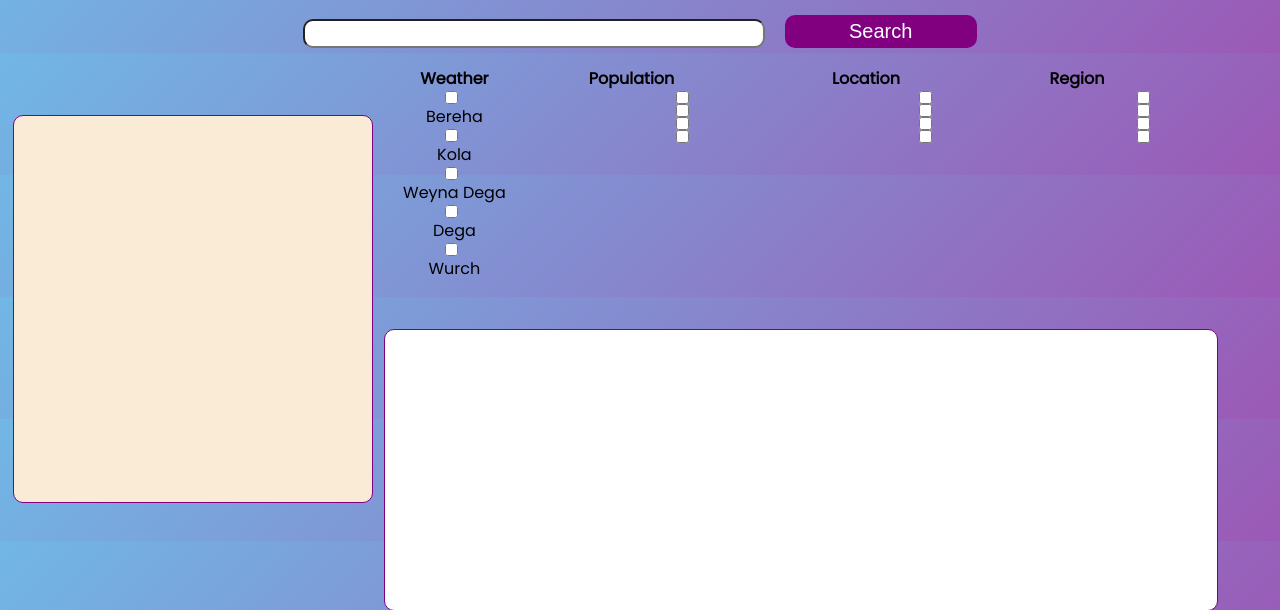
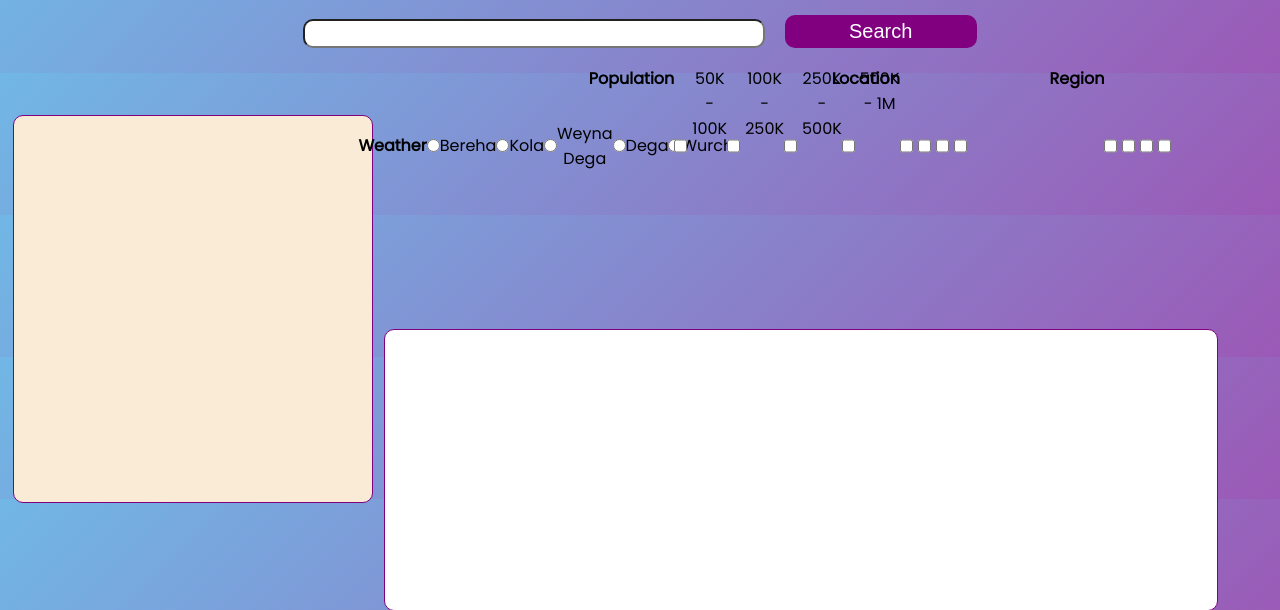
Before and after one commit to birhan-kassaye/Web-Service_for_tourism, a Flask app: page / in a window 1280 px wide. Shown: the part 69-679 px from the top of the page. Run offline with Flask 3, Linux system fonts and the light colour scheme; some libraries are stand-ins or nearby versions.

Commit message:
Fixed some issues

```diff
--- a/api/v1/app.py
+++ b/api/v1/app.py
@@ -34,5 +34,5 @@ if __name__ == "__main__":
     if not host:
         host = '0.0.0.0'
     if not port:
-        port = '5001'
-    app.run(host=host, port=port, threaded=True)
+        port = 5001
+    app.run(host=host, port=5001)
--- a/app/app.py
+++ b/app/app.py
@@ -7,7 +7,7 @@ app = Flask(__name__)
 
 @app.route("/", methods=["GET"])
 def index():
-    cities = []
+    places = []
     if request.args:
         city = request.args.get('city_name')
         if city:
@@ -21,13 +21,18 @@ def index():
                         weather = i['weather']
                         population = i['population']
                         ids = i['id']
+                        for j in data:
+                            if j['__class__'] == 'TouristSite':
+                                if j['city_id'] == ids:
+                                    places.append(j['name'])
 
                         return render_template("city_specific.html",
                                                city=city,
                                                region=region,
                                                weather=weather,
                                                population=population,
-                                               ids=ids)
+                                               ids=ids,
+                                               places=places)
                     else:
                         pass
                 else:
@@ -41,6 +46,7 @@ def index():
 
 @app.route("/<city>", methods=["GET"], strict_slashes=False)
 def get_city_info(city):
+    places = []
     if city:
         response = requests.get('http://0.0.0.0:5001/api/v1/all')
         data = response.json()
@@ -52,13 +58,18 @@ def get_city_info(city):
                     weather = i['weather']
                     population = i['population']
                     ids = i['id']
+                    for j in data:
+                            if j['__class__'] == 'TouristSite':
+                                if j['city_id'] == ids:
+                                    places.append(j['name'])
 
                     return render_template("city_specific.html",
                                             city=city,
                                             region=region,
                                             weather=weather,
                                             population=population,
-                                            ids=ids)
+                                            ids=ids,
+                                            places=places)
                 else:
                     pass
 
--- a/app/static/script/city_specific.js
+++ b/app/static/script/city_specific.js
@@ -24,7 +24,7 @@ $('document').ready(function () {
       }
     }
   });
-*/
+
 
 
   $.ajax( {
@@ -56,7 +56,7 @@ $('document').ready(function () {
     }
   });
 
-/*  const readjsonfile = $.getJSON('static/file.json', function(data){
+  const readjsonfile = $.getJSON('static/file.json', function(data){
     const list = data;
     for (i in list) {
       if (list[i]['__class__'] == 'TouristSite'){
--- a/app/static/script/filters.js
+++ b/app/static/script/filters.js
@@ -1,5 +1,5 @@
 $('document').ready( function() {
-  var interval = setInterval(checkInput, 100);
+  /*var interval = setInterval(checkInput, 100);
   let filters = {};
   function checkInput() {
     $('.checkoption').click(function() {
@@ -23,7 +23,7 @@ $('document').ready( function() {
         filters[$(this).attr('data-name')] = $(this).attr('data-value')
       }
     });
-  }
+  }*/
 
     $.getJSON('static/file.json', function (data) {
       const info = data;
--- a/app/static/styles/filters.css
+++ b/app/static/styles/filters.css
@@ -1,15 +1,38 @@
+#filters {
+   display: flex;
+   flex-direction: column;
+   justify-content: space-between;
+   height: 30%;
+   width: 50%;
+}
+
+
 #weather {
-    display: inline-flex;
+    display: flex;
+    flex-direction: row;
     position: absolute;
     left: 28%;
     width: 15%;
     padding-top: 1%;
     height: 20%;
-    flex-direction: column;
     justify-content: space-between;
    align-items: center;
 }
 
+#population{
+   display: flex;
+   flex-direction: row;
+}
+
+#location{
+   display: flex;
+   flex-direction: row;
+}
+
+#region{
+   display: flex;
+   flex-direction: row;
+}
 
 input[type="checkbox"] {
    margin-right: 5px;
--- a/app/static/styles/style.css
+++ b/app/static/styles/style.css
@@ -110,6 +110,14 @@ button {
     overflow-y: scroll;
 }
 
+#all-cities nav li{
+    padding-left: 10px;
+}
+
+#all-cities nav li:hover{
+    background-color: #c88ae0;
+ }
+
 #all-cities li {
     background-color: transparent;
     padding: 10px 10px 10px 1px;
--- a/app/templates/index.html
+++ b/app/templates/index.html
@@ -26,37 +26,39 @@
 	    <ol></ol>
 	</nav>
     </div>
-    <section id="filters">
+    <div id="filters">
+        <form action="/" method="get">
             <div id="weather">
                 <label>Weather</label>
-            <input type="checkbox" class="weatheroption" name="weather" data-value="Bereha">Bereha</input>
-            <input type="checkbox" class="weatheroption" data-name="weather" data-value="Kola">Kola</input>
-            <input type="checkbox" class="weatheroption" data-name="weather" data-value="Weyna Dega">Weyna Dega</input>
-            <input type="checkbox" class="weatheroption" data-name="weather" data-value="Dega">Dega</input>
-            <input type="checkbox" class="weatheroption">Wurch</input>
+                <input type="radio" class="weatheroption" name="weather" value="Bereha">Bereha</input>
+                <input type="radio" class="weatheroption" name="weather" value="Kola">Kola</input>
+                <input type="radio" class="weatheroption" name="weather" value="Weyna Dega">Weyna Dega</input>
+                <input type="radio" class="weatheroption" name="weather" value="Dega">Dega</input>
+                <input type="radio" class="weatheroption" name="weather" value="Wurch">Wurch</input>
             </div>
             <div id="population">
                 <label>Population</label>
-                <input type="checkbox" class="checkoption"></input>
-            <input type="checkbox" class="checkoption"></input>
-            <input type="checkbox" class="checkoption"></input>
-            <input type="checkbox" class="checkoption"></input>
+                <input type="checkbox" class="checkoption" name="population" value="50K - 100K">50K - 100K</input>
+                <input type="checkbox" class="checkoption" name="population" value="100K - 250K">100K - 250K</input>
+                <input type="checkbox" class="checkoption" name="population" value="250K - 500K">250K - 500K</input>
+                <input type="checkbox" class="checkoption" name="population" value="500K - 1M">500K - 1M</input>
             </div>
             <div id="location">
                 <label>Location</label>
-                <input type="checkbox" class="locationoption"></input>
-            <input type="checkbox" class="locationoption"></input>
-            <input type="checkbox" class="locationoption"></input>
-            <input type="checkbox"class="locationoption"></input>
+                    <input type="checkbox" class="locationoption" name="location"></input>
+                <input type="checkbox" class="locationoption" name="location"></input>
+                <input type="checkbox" class="locationoption" name="location"></input>
+                <input type="checkbox"class="locationoption" name="location"></input>
             </div>
             <div id="region">
                 <label>Region</label>
-            <input type="checkbox" class="regionoption"></input>
-            <input type="checkbox" class="regionoption"></input>
-            <input type="checkbox" class="regionoption"></input>
-            <input type="checkbox" class="regionoption"></input>
+                <input type="checkbox" class="regionoption" name="region"></input>
+                <input type="checkbox" class="regionoption" name="region"></input>
+                <input type="checkbox" class="regionoption" name="region"></input>
+                <input type="checkbox" class="regionoption" name="region"></input>
             </div>
-    </section>
+        </form>
+    </div>
     <div id="results">
 	<ul></ul>
     </div>
```
Also changed, not shown: app/static/styles/city_specific.css (+33 -1 lines), app/templates/city_specific.html (+8 -2 lines), app/static/script/places_specific.js (indentation only). Lines whose indentation alone changed are shown as unchanged.
